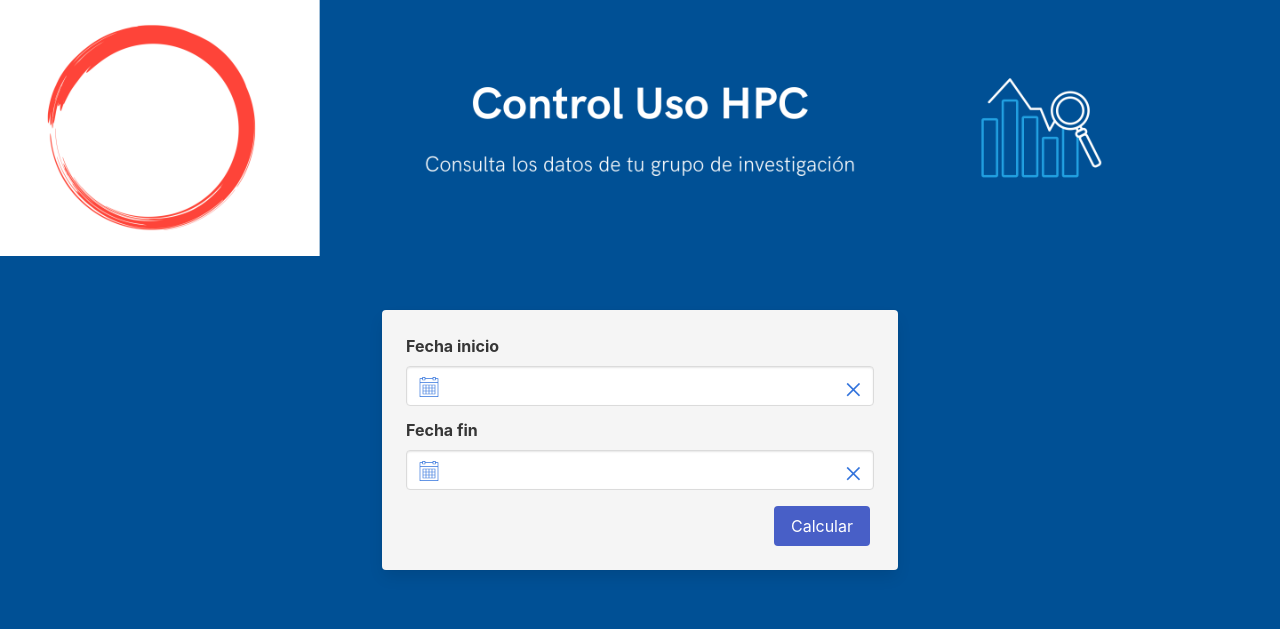
After one commit to DarFig/controlusoHPC, a Flask app: template apicontrolusohpc/templates/_views/index_all_groups.html in a window 1280 px wide. The commit adds this page. Shown: the top 629 px of the page. Run offline with Flask 2, Linux system fonts and the light colour scheme; the template is opened without the code that fills it, so the values that code supplies are empty; parts of the project's set-up code (start-up, migrations or seed data) failed here and were passed over.

Commit message:
Maquetado index, results y creo index_all_groups

```diff
--- /dev/null
+++ b/apicontrolusohpc/static/css/style.css
@@ -0,0 +1,3 @@
+body, header, footer, html, .results, .each-result {
+    background-color: #005095;
+}
--- a/apicontrolusohpc/templates/_modules/nav.html
+++ b/apicontrolusohpc/templates/_modules/nav.html
@@ -1,7 +1,7 @@
 <div id="header" class="">
     <div id="banner" align="center" class="">
       <figure class="">
-      <img src="static/logo.jpg">
+      <img src="static/logo_temporal.png">
       </figure>
     </div>
 </div>
--- /dev/null
+++ b/apicontrolusohpc/templates/_views/index_all_groups.html
@@ -0,0 +1,65 @@
+{% extends "_layouts/base.html" %}
+{% block title %}
+
+Index | {{ super() }}
+
+{% endblock %}
+{% block content %}
+
+<div class="container">
+
+    <div id="content" class="columns p-6 ">
+
+        <div class="column is-half is-offset-one-quarter">
+            <div class="column card has-background-light">
+                <form method="post" class="column">
+
+                    <div class="field">
+                        <label class="label">Fecha inicio</label>
+                        <div class="control">
+                            <input type="date" id="start_date" name="start_date">
+                        </div>
+                    </div>
+
+                    <div>
+                        <label class="label">Fecha fin</label>
+                        <div class="control">
+                            <input type="date" id="end_date" name="end_date" >
+                            <script>
+                                var options = {
+                                dateFormat: 'dd/MM/yyyy',
+                                showFooter: false,
+                                color: "link"
+                                };
+                                bulmaCalendar.attach('[type="date"]', options);
+                            </script>
+                        </div>
+                    </div>
+
+                    <div class="control buttons is-right pt-4">
+                        <button class="button is-link" type="submit" value="register">Calcular</button>
+                    </div>
+
+                </form>
+            </div>
+        </div>
+
+    </div>
+</div>
+
+<!-- <div id="content" class="columns">
+
+    <div class="column is-three-fifths">
+        <div class="column card is-three-fifths is-offset-7">
+            <form method="post" class="column">
+                <div class="field"><input class="input is-primary" type="text" id="start_date" name="start_date"
+                        placeholder="dd/mm/yyyy"></div>
+                <div class="field"><input class="input is-primary" type="text" id="end_date" name="end_date"
+                        placeholder="dd/mm/yyyy"></div>
+                <button class="button niceButton" type="submit" value="register">submit</button>
+            </form>
+        </div>
+    </div>
+
+</div> -->
+{% endblock %}
```
Also changed, not shown: apicontrolusohpc/templates/_views/index.html (+3 -18 lines), apicontrolusohpc/templates/_views/results.html (+44 -6 lines), apicontrolusohpc/static/logo_temporal.png (added).
